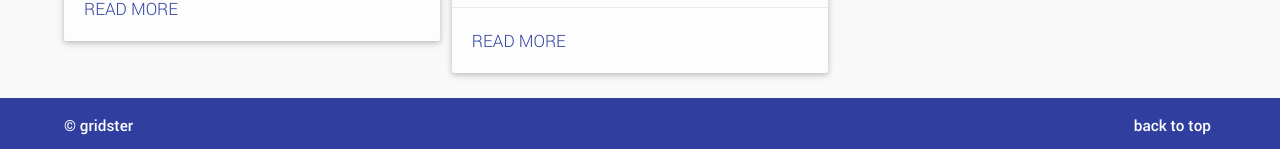
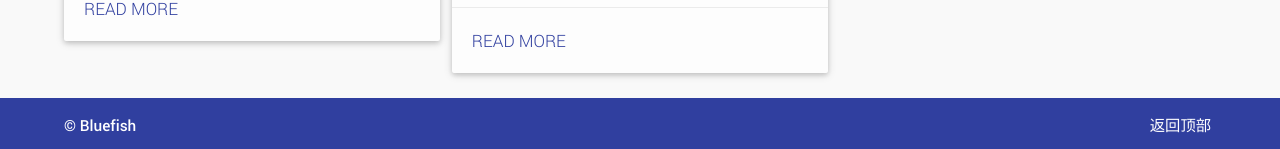
Before and after one commit to RainbowYou/RainbowYou.github.io, a Jekyll site: the page built from index.html, in a window 1280 px wide and 900 px high, scrolled down 986 px, cut to the strip 582-900 px from the top of the window. Shown: the part 166-315 px from the top of the strip. Built offline with Jekyll 4.4.1, drawn with Linux system fonts in a browser that asks for light colours; the list of posts is cut into pages by our own code.

Commit message:
既然早起了，那就再提交一次hiahiahiahia

```diff
--- a/_config.yml
+++ b/_config.yml
@@ -1,5 +1,5 @@
 full_rebuild: true
-name: Gridster
+name: Blufish的部落格
 description: the material experience for jekyll
 destination: jekyllbuild
 url: #place url
--- a/_includes/footer.html
+++ b/_includes/footer.html
@@ -1,7 +1,7 @@
 <footer>
     <div class="content">
-        <span>&copy; gridster</span>
-        <span class="backtotop">back to top</span>
+        <span>&copy; Bluefish</span>
+        <span class="backtotop">返回顶部</span>
     </div>
 </footer>
 <script src="{{ site.baseurl | replace: '//', '/' }}/js/build/global.min.js"></script>
--- a/_includes/nav.html
+++ b/_includes/nav.html
@@ -13,27 +13,27 @@
                 <li>
                     <a href="{{ site.baseurl | replace: '//', '/' }}/typography">排版</a>
                 </li>
-                <li><a class="dropdown-button" href="#" data-activates='drop-example'>页面布局&nbsp;&nbsp;<i class="fa fa-caret-down"></i></a>
+                <li><a class="dropdown-button" href="#" data-activates='drop-example'>页面布局 &nbsp;&nbsp;<i class="fa fa-caret-down"></i></a>
                 </li>
                 <div id="drop-example" class="dropdown-content">
                     <li>
-                        <a href="/page-full">page-full</a>
+                        <a href="/page-full">全页</a>
                     </li>
                     <li>
-                        <a href="/page-classic-sidebar-right">page classic sidebar right</a>
+                        <a href="/page-classic-sidebar-right">经典右侧边栏</a>
                     </li>
                     <li>
-                        <a href="/page-classic-sidebar-left">page classic sidebar left</a>
+                        <a href="/page-classic-sidebar-left">经典左侧边栏</a>
                     </li>
                     <li>
-                        <a href="/page-material-sidebar-right">page material sidebar right</a>
+                        <a href="/page-material-sidebar-right">右侧边栏</a>
                     </li>
                     <li>
-                        <a href="/page-material-sidebar-left">page material sidebar left</a>
+                        <a href="/page-material-sidebar-left">左侧边栏</a>
                     </li>
                 </div>
                 <li>
-                    <a href="#colorswitch" class="modal-trigger">主题<i class="fa fa-cog"></i></a>
+                    <a href="#colorswitch" class="modal-trigger">主题 <i class="fa fa-cog"></i></a>
                 </li>
             </ul>
         </nav>
@@ -88,7 +88,7 @@
 
 <div id="colorswitch" class="modal color-change">
     <div class="modal-content">
-      <h4>Change Color Palette</h4>
+      <h4>调色板</h4>
       <p>
       <img id="indigo" alt="color palette preview indigo" src="{{ site.media_folder }}/indigo.jpg">
       <img id="brown" alt="color palette preview brown" src="{{ site.media_folder }}/brown.jpg">
@@ -97,6 +97,6 @@
       </p>
     </div>
     <div class="modal-footer">
-      <a href="#!" class="modal-action modal-close waves-effect waves-green btn-flat">close</a>
+      <a href="#!" class="modal-action modal-close waves-effect waves-green btn-flat">关闭</a>
     </div>
   </div>
```
Also changed, not shown: img/Bluefish.png (added), img/logo/1.png (added), img/logo/2.png (added), img/logo/3.png (added), img/logo/4.png (added), img/logo/5.png (added), img/logo/6.png (added), img/logo/7.png (added), img/logo/8.png (added), img/logo/9.png (added), 2 other files.
